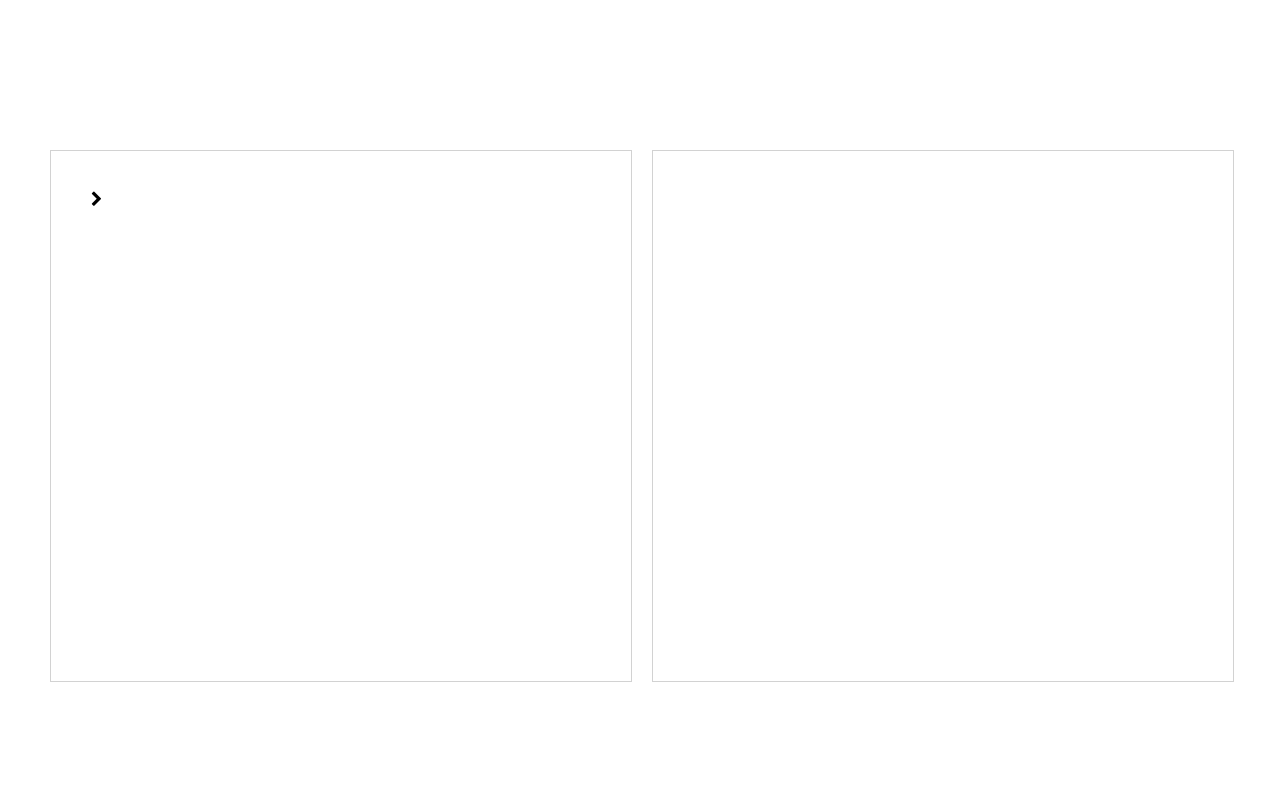
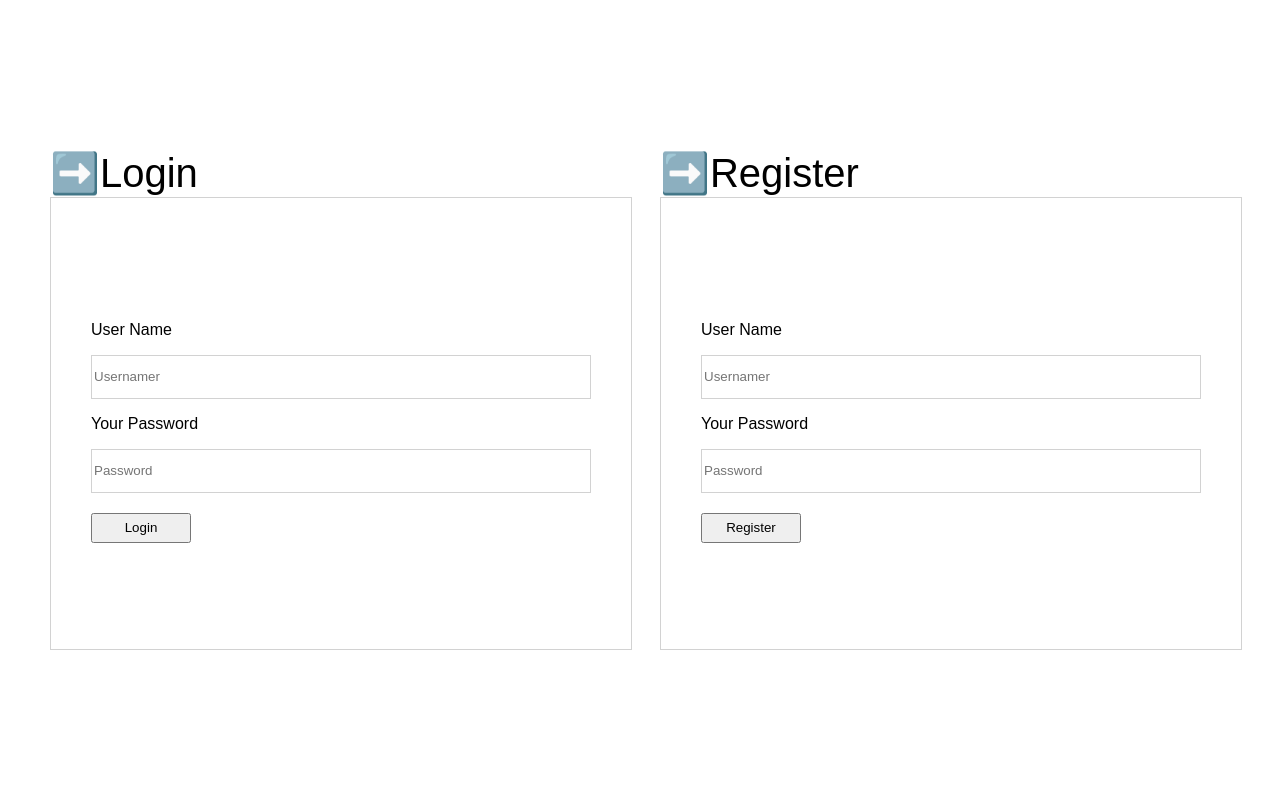
Before and after one commit to unsw-cse-comp3900-9900-21T3/capstone-project-9900-h18b-aoligei, a Django app: page /User/login/ in a window 1280 px wide. Run offline with Django 3.2, Linux system fonts and the light colour scheme.

Commit message:
login.html

```diff
--- a/templates/User/login.html
+++ b/templates/User/login.html
@@ -6,6 +6,9 @@
 <!--    <link rel="stylesheet" href="css/font-awesome/css/font-awesome.css">-->
     <link rel="stylesheet"  type="text/css" href="/static/css/font-awesome/css/font-awesome.css">
     <style>
+        *{
+            font-family: Arial;
+        }
         html,body{
             width: 100%;
             height: 100%;
@@ -27,9 +30,23 @@
             /*justify-content: space-between;*/
             /*flex-direction: column;*/
                 }
-
-        .account-form-left {
+        .left-container{
+            display: flex;
+            height: 100%;
+            width: 600px;
+            flex-direction: column;
+        }
+        .right-container{
+            display: flex;
+            height: 100%;
+            width: 600px;
+            flex-direction: column;
+        }
+        .login-area {
             /*background: #ffffff none repeat scroll 0 0;*/
+            display: flex;
+            flex-direction: column;
+            justify-content: center;
             height: 450px;
             width: 500px;
             margin-left: 10px;
@@ -37,8 +54,11 @@
             /*margin-bottom: 15px;*/
             padding: 40px
         }
-        .account-form-right {
+        .register-area {
             /*background: #ffffff none repeat scroll 0 0;*/
+            display: flex;
+            flex-direction: column;
+            justify-content: center;
             height: 450px;
             width: 500px;
             border: 1px solid #d2d2d2;
@@ -46,25 +66,33 @@
             /*margin-bottom: 15px;*/
             padding: 40px
         }
-        /*.account-title span {*/
-        /*    background: #333333 none repeat scroll 0 0;*/
-        /*    color: #ffffff;*/
-        /*    display: inline-block;*/
-        /*    height: 40px;*/
-        /*    line-height: 40px;*/
-        /*    margin-right: 10px;*/
-        /*    text-align: center;*/
-        /*    width: 40px;*/
-        /*}*/
-        /*.fa {*/
-        /*    display: inline-block;*/
-        /*    font: normal normal normal 14px/1 FontAwesome;*/
-        /*    font-size: inherit;*/
-        /*    text-rendering: auto;*/
-        /*    -webkit-font-smoothing: antialiased;*/
-        /*    -moz-osx-font-smoothing: grayscale;*/
-        /*    transform: translate(0, 0);*/
-        /*}*/
+        li{
+            margin-left: 10px;
+            font-size: 40px;
+        }
+        li::marker{
+            content: "➡️";
+        }
+        .right-container li{
+            margin-left: 20px;
+        }
+        .signin-form{
+            display: flex;
+            flex-direction: column;
+        }
+        input{
+            /*box-shadow: inset;*/
+            height: 40px;
+            border: 1px solid #d2d2d2;
+        }
+        .login-button{
+            height: 30px;
+            width: 100px;
+            /*background-color: #3b5769;*/
+            margin-top: 20px;
+            cursor: pointer;
+        }
+
     </style>
 </head>
 <body>
@@ -74,24 +102,40 @@
        <p>Your username and password didn't match. Please try again.</p >
     {% endif %}
 <div class="container">
-<!--    <form method="post" action="{% url 'User:login' %}">-->
-<!--       {% csrf_token %}-->
 
-        <div class="account-form-left">
-            <span class="fa fa-chevron-right">
-
-            </span>
-<!--            {{ form.as_p }}-->
+    <div class="left-container">
+        <li>Login</li>
+        <div class="login-area">
+         <form method="post" class="signin-form" action="{% url 'User:login' %}">
+             {% csrf_token %}
+             <!--             {{ form.as_p }}-->
+             <p>User Name</p>
+             <input type="text" name="username" placeholder="Usernamer" required>
+             <p>Your Password</p>
+             <input type="password" name="password" placeholder="Password" required>
+             <button class="login-button" type="submit" name="submit">Login</button>
+             <input type="hidden" name="next" value="{% url 'Product:home' %}"/>
+         </form>
+        </div>
+        </div>
+    <div class="right-container">
+        <li>Register</li>
+        <div class="register-area">
+            <form method="post" class="signin-form" action="{% url 'User:register' %}" class="form">
+                {% csrf_token %}
+<!--                {{form.as_p}}-->
+                <p>User Name</p>
+                <input type="text" name="username" placeholder="Usernamer" required>
+                <p>Your Password</p>
+                <input type="password" name="password" placeholder="Password" required>
+                <button class="login-button" type="submit" name="submit">Register</button>
+                <input type="hidden" name="next" value="{% url 'Product:home' %}"/>
+            </form>
 
         </div>
+        </div>
 
-        <div class="account-form-right">
-<!--            {{ form.as_p }}-->
 
-        </div>
-<!--      <button name="submit">log in</button>-->
-
-<!--    <input type="hidden" name="next" value="{% url 'Product:home' %}"/>-->
 <!--   </form>-->
 
 </div>
```
